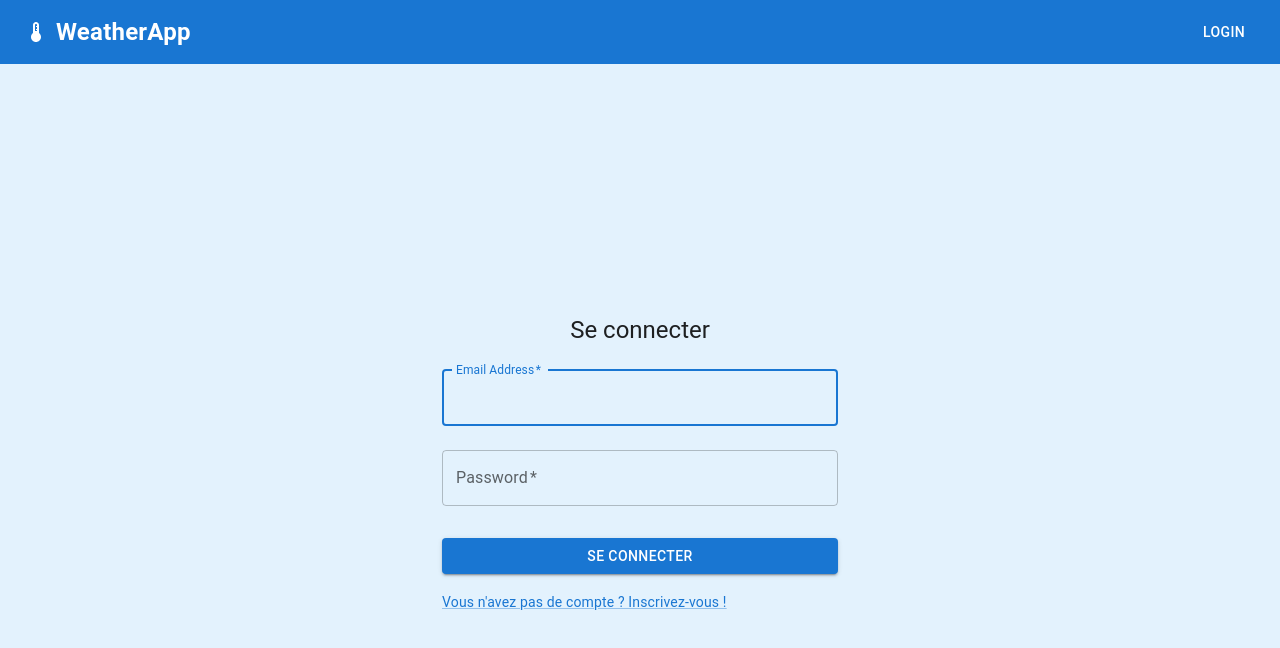
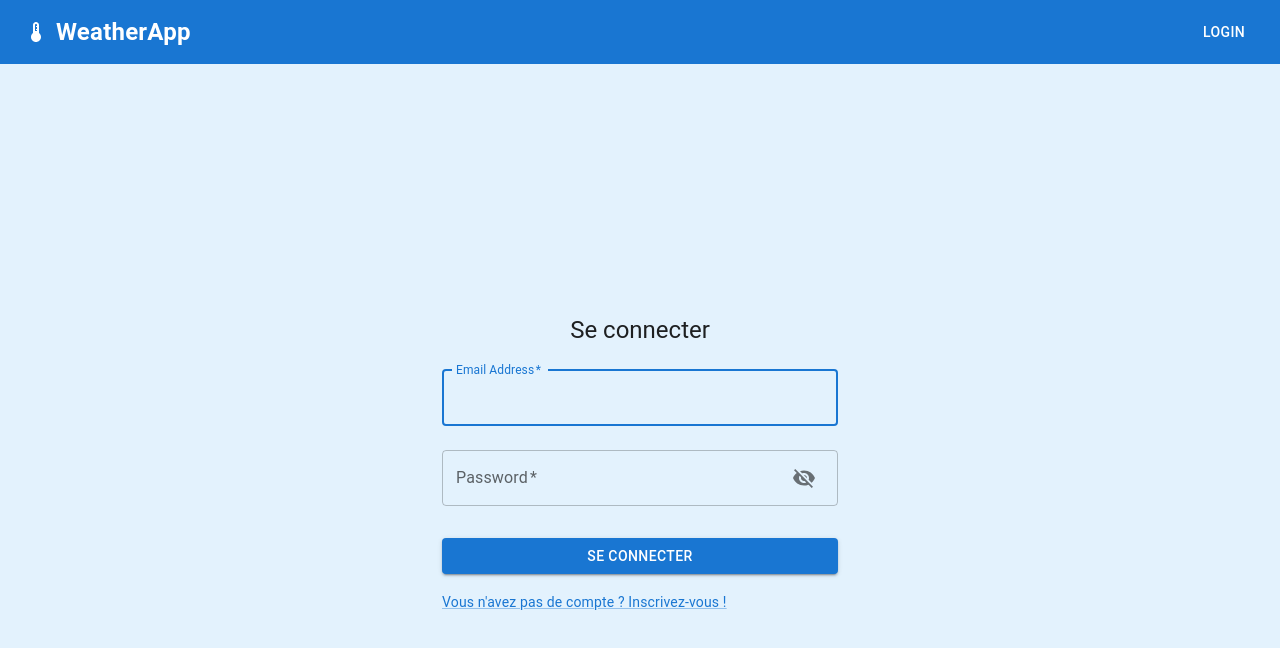
Before and after one commit to mhmdmrabet/weather-app, a React (Vite) app: page /login in a window 1280 px wide. Shown: the top 648 px of the page. Built offline with nearby package versions, Linux system fonts and the light colour scheme; no server answers.

Commit message:
Add react hoof form

```diff
--- a/package.json
+++ b/package.json
@@ -16,6 +16,7 @@
     "@mui/material": "^5.5.0",
     "react": "^17.0.2",
     "react-dom": "^17.0.2",
+    "react-hook-form": "^7.27.1",
     "react-router-dom": "^6.2.2"
   },
   "devDependencies": {
--- a/src/App.tsx
+++ b/src/App.tsx
@@ -4,7 +4,7 @@ import { Navbar } from "./Navbar";
 import { blue } from "@mui/material/colors";
 import { useState, useEffect } from "react";
 import { SearchBar, WeatherInfo } from "./Weather";
-import { Login, SignIn, SignUp } from "./Auth";
+import { SignIn, SignUp } from "./Auth";
 
 function App() {
   const [cityName, setCityName] = useState("");
--- a/src/Auth/SignIn.tsx
+++ b/src/Auth/SignIn.tsx
@@ -1,5 +1,6 @@
 import { Link as RouterLink } from "react-router-dom";
-import * as React from "react";
+import { SubmitHandler, useForm } from "react-hook-form";
+import { useState } from "react";
 import Button from "@mui/material/Button";
 import CssBaseline from "@mui/material/CssBaseline";
 import TextField from "@mui/material/TextField";
@@ -9,19 +10,26 @@ import Box from "@mui/material/Box";
 import Typography from "@mui/material/Typography";
 import Container from "@mui/material/Container";
 import { createTheme, ThemeProvider } from "@mui/material/styles";
+import { IconButton, InputAdornment } from "@mui/material";
+import { Visibility, VisibilityOff } from "@mui/icons-material";
 
 const theme = createTheme();
 
+type IFormInput = {
+  email: string;
+  password: string;
+};
+
 export function SignIn() {
-  const handleSubmit = (event: React.FormEvent<HTMLFormElement>) => {
-    event.preventDefault();
-    const data = new FormData(event.currentTarget);
-    console.log({
-      email: data.get("email"),
-      password: data.get("password"),
-    });
-  };
+  const [showPassword, setShowPassword] = useState(false);
+  const handleClickShowPassword = () => setShowPassword(!showPassword);
 
+  const {
+    register,
+    handleSubmit,
+    formState: { errors },
+  } = useForm<IFormInput>();
+  const onSubmit: SubmitHandler<IFormInput> = (data: any) => console.log(data);
   return (
     <ThemeProvider theme={theme}>
       <Container component="main" maxWidth="xs">
@@ -38,7 +46,7 @@ export function SignIn() {
           </Typography>
           <Box
             component="form"
-            onSubmit={handleSubmit}
+            onSubmit={handleSubmit(onSubmit)}
             noValidate
             sx={{ mt: 1 }}
           >
@@ -48,18 +56,41 @@ export function SignIn() {
               fullWidth
               id="email"
               label="Email Address"
-              name="email"
               autoComplete="email"
               autoFocus
+              error={errors.email ? true : false}
+              helperText={errors.email && errors.email.message}
+              {...register("email", { required: "Ce champs est recquis" })}
             />
+
             <TextField
               margin="normal"
               required
               fullWidth
-              name="password"
               label="Password"
-              type="password"
+              type={showPassword ? "text" : "password"}
               id="password"
+              InputProps={{
+                endAdornment: (
+                  <InputAdornment position="end">
+                    <IconButton
+                      aria-label="toggle password visibility"
+                      onClick={handleClickShowPassword}
+                    >
+                      {showPassword ? <Visibility /> : <VisibilityOff />}
+                    </IconButton>
+                  </InputAdornment>
+                ),
+              }}
+              error={errors.password ? true : false}
+              helperText={errors.password && errors.password.message}
+              {...register("password", {
+                required: "Ce champs est recquis",
+                minLength: {
+                  value: 6,
+                  message: "Le nombre de caractère doit être supérieur à 6",
+                },
+              })}
               autoComplete="current-password"
             />
             <Button
--- a/src/Auth/Signup.tsx
+++ b/src/Auth/Signup.tsx
@@ -1,5 +1,6 @@
 import { Link as RouterLink } from "react-router-dom";
-import * as React from "react";
+import { SubmitHandler, useForm } from "react-hook-form";
+import { useState } from "react";
 import Button from "@mui/material/Button";
 import CssBaseline from "@mui/material/CssBaseline";
 import TextField from "@mui/material/TextField";
@@ -9,18 +10,26 @@ import Box from "@mui/material/Box";
 import Typography from "@mui/material/Typography";
 import Container from "@mui/material/Container";
 import { createTheme, ThemeProvider } from "@mui/material/styles";
+import { IconButton, InputAdornment } from "@mui/material";
+import { Visibility, VisibilityOff } from "@mui/icons-material";
 
 const theme = createTheme();
 
+type IFormInput = {
+  email: string;
+  password: string;
+};
+
 export function SignUp() {
-  const handleSubmit = (event: React.FormEvent<HTMLFormElement>) => {
-    event.preventDefault();
-    const data = new FormData(event.currentTarget);
-    console.log({
-      email: data.get("email"),
-      password: data.get("password"),
-    });
-  };
+  const [showPassword, setShowPassword] = useState(false);
+  const handleClickShowPassword = () => setShowPassword(!showPassword);
+
+  const {
+    register,
+    handleSubmit,
+    formState: { errors },
+  } = useForm<IFormInput>();
+  const onSubmit: SubmitHandler<IFormInput> = (data: any) => console.log(data);
 
   return (
     <ThemeProvider theme={theme}>
@@ -38,7 +47,7 @@ export function SignUp() {
           </Typography>
           <Box
             component="form"
-            onSubmit={handleSubmit}
+            onSubmit={handleSubmit(onSubmit)}
             noValidate
             sx={{ mt: 1 }}
           >
@@ -48,28 +57,41 @@ export function SignUp() {
               fullWidth
               id="email"
               label="Email Address"
-              name="email"
               autoComplete="email"
               autoFocus
+              error={errors.email ? true : false}
+              helperText={errors.email && errors.email.message}
+              {...register("email", { required: "Ce champs est recquis" })}
             />
+
             <TextField
               margin="normal"
               required
               fullWidth
-              name="password"
               label="Password"
-              type="password"
+              type={showPassword ? "text" : "password"}
               id="password"
-              autoComplete="current-password"
-            />
-            <TextField
-              margin="normal"
-              required
-              fullWidth
-              name="confirm-password"
-              label="Confirm Password"
-              type="password"
-              id="confirm-password"
+              InputProps={{
+                endAdornment: (
+                  <InputAdornment position="end">
+                    <IconButton
+                      aria-label="toggle password visibility"
+                      onClick={handleClickShowPassword}
+                    >
+                      {showPassword ? <Visibility /> : <VisibilityOff />}
+                    </IconButton>
+                  </InputAdornment>
+                ),
+              }}
+              error={errors.password ? true : false}
+              helperText={errors.password && errors.password.message}
+              {...register("password", {
+                required: "Ce champs est recquis",
+                minLength: {
+                  value: 6,
+                  message: "Le nombre de caractère doit être supérieur à 6",
+                },
+              })}
               autoComplete="current-password"
             />
             <Button
```
Also changed, not shown: 1 other file (tests, documents, lock files or other folders).
